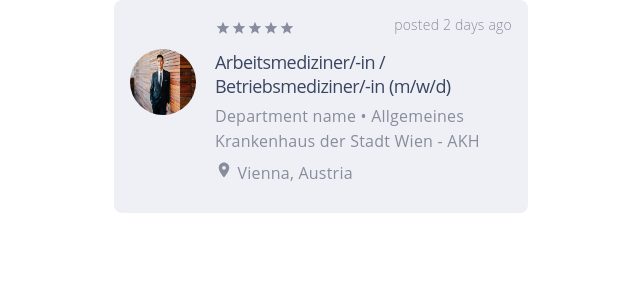
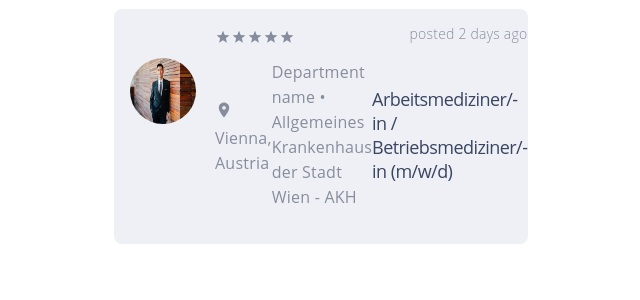
Before and after one commit to l-Bohdan-l/aleannlab_test, a React (Create React App) app: page / in a window 1280 px wide. Shown: the top 300 px of the page, without its empty margins (319-959 px from the left). Built offline with nearby package versions, Linux system fonts and the light colour scheme.

Commit message:
styles jobboard

```diff
--- a/src/App.css
+++ /dev/null
@@ -1,38 +0,0 @@
-.App {
-  text-align: center;
-}
-
-.App-logo {
-  height: 40vmin;
-  pointer-events: none;
-}
-
-@media (prefers-reduced-motion: no-preference) {
-  .App-logo {
-    animation: App-logo-spin infinite 20s linear;
-  }
-}
-
-.App-header {
-  background-color: #282c34;
-  min-height: 100vh;
-  display: flex;
-  flex-direction: column;
-  align-items: center;
-  justify-content: center;
-  font-size: calc(10px + 2vmin);
-  color: white;
-}
-
-.App-link {
-  color: #61dafb;
-}
-
-@keyframes App-logo-spin {
-  from {
-    transform: rotate(0deg);
-  }
-  to {
-    transform: rotate(360deg);
-  }
-}
--- a/src/App.js
+++ b/src/App.js
@@ -1,14 +1,14 @@
-import './App.css';
+import { AppWrapper } from './App.styled';
 import { JobBoard } from './components/JobBoard/JobBoard';
 import {Container} from './components/Container/Container';
 
 function App() {
   return (
-    <div>
+    <AppWrapper>
       <Container>
         <JobBoard />
       </Container>
-    </div>
+    </AppWrapper>
   );
 }
 
--- /dev/null
+++ b/src/App.styled.js
@@ -0,0 +1,7 @@
+import styled from 'styled-components';
+
+export const AppWrapper = styled.div`
+@media screen and (min-width: 1920px) {
+    background-color: #F5F5F5
+}
+`;
--- a/src/components/Container/Container.styled.js
+++ b/src/components/Container/Container.styled.js
@@ -4,21 +4,18 @@ export const Div = styled.div`
   margin-left: auto;
   margin-right: auto;
   /* width: 100%; */
-  padding-left: 9px;
-  padding-right: 9px;
+  padding-left: 7px;
+  padding-right: 7px;
+  padding-top: 9px;
+  padding-bottom: 9px;
 
   @media screen and (min-width: 414px) {
     width: 414px;
   }
 
-  /* @media screen and (min-width: 768px) {
-    width: 728px;
-    padding-left: 20px;
-    padding-right: 20px;
+  @media screen and (min-width: 1920px) {
+    width: 1920px;
+    padding-top: 28px;
+    padding-bottom: 28px;
   }
-  @media screen and (min-width: 1360px) {
-    width: 1304px;
-    padding-left: 28px;
-    padding-right: 28px;
-  } */
 `;
--- a/src/components/JobBoard/JobBoard.jsx
+++ b/src/components/JobBoard/JobBoard.jsx
@@ -1,7 +1,7 @@
 import {MdLocationOn} from 'react-icons/md';
 import {RiStarSFill} from 'react-icons/ri';
 import img from '../../img/person1.jpg';
-import {JobBoardItem, JobBoardImg, JobBoardPostedTime, JobBoardStars, JobBoardStarsWrapper, JobBoardTitle, JobBoardSubtitle, JobBoardLocation} from './JobBoard.styled';
+import {JobBoardItem, JobBoardImg, JobBoardPostedTime, JobBoardStars, JobBoardStarsWrapper, JobBoardTitle, JobBoardSubtitle, JobBoardLocation, JobWrapper} from './JobBoard.styled';
 
 export function JobBoard() {
     return (
@@ -20,11 +20,13 @@ export function JobBoard() {
                             </JobBoardStars>
                             <JobBoardPostedTime>posted 2 days ago</JobBoardPostedTime>
                         </JobBoardStarsWrapper>
+                        <JobWrapper>
                         <JobBoardTitle>Arbeitsmediziner/-in / <br/> Betriebsmediziner/-in (m/w/d)</JobBoardTitle>
                         <JobBoardSubtitle>
                             Department name • Allgemeines Krankenhaus der Stadt Wien - AKH
                         </JobBoardSubtitle>
                         <JobBoardLocation><MdLocationOn size={18}/> Vienna, Austria</JobBoardLocation>
+                        </JobWrapper>
                     </div>
                 </JobBoardItem>
             </ul>
--- a/src/components/JobBoard/JobBoard.styled.js
+++ b/src/components/JobBoard/JobBoard.styled.js
@@ -5,11 +5,6 @@ export const JobBoardItem = styled.li`
     height: auto;
     max-height: none;
 
-@media screen and (min-width:414px) {
-    max-width: 396px;
-    max-height: 206px;
-
-}
     background: #EFF0F5;
     border-radius: 8px;
     margin: 0 auto;
@@ -21,20 +16,44 @@ export const JobBoardItem = styled.li`
     justify-content: space-between;
     align-items: start;
 
+    @media screen and (min-width:414px) {
+        max-width: 396px;
+        max-height: 206px;
+
+    }
+
+    @media screen and (min-width:1920px) {
+        max-width: 1400px;
+        height: 164px;
+        background: #FFFFFF;
+        box-shadow: 2px 1px 7px rgba(0, 0, 0, 0.08), 0px 2px 1px -1px rgba(0, 0, 0, 0.04), 0px 1px 3px rgba(0, 0, 0, 0.12);
+        padding-bottom: 24px;
+        padding-left: 16px;
+        padding-right: 16px;
+        padding-top: 24px;
+
+    }
 `;
 
 export const JobBoardImg = styled.img`
     width: 40px;
     height: 40px;
     margin-right: 10px;
+    border-radius: 50%;
 
 @media screen and (min-width: 414px) {
         width: 66px;
         height: 66px;
         margin-right: 19px;
   }
-    border-radius: 50%;
     margin-top: 32px;
+
+    @media screen and (min-width: 1920px) {
+        width: 85px;
+        height: 85px;
+        margin-top: 24px;
+
+    }
 `;
 
 export const JobBoardPostedTime = styled.div`
@@ -67,6 +86,14 @@ export const JobBoardTitle = styled.h2`
     letter-spacing: -0.5625px;
     color: #3A4562;
     margin-bottom: 5px;
+
+    @media screen and (min-width: 1920px) {
+        font-weight: 700;
+        font-size: 20px;
+        line-height: 1.25;
+        letter-spacing: -0.625px;
+        margin-bottom: 8px;
+    }
 `;
 
 export const JobBoardSubtitle = styled.p`
@@ -76,6 +103,10 @@ export const JobBoardSubtitle = styled.p`
     letter-spacing: 0.23619px;
     color: #878D9D;
     margin-bottom: 7px;
+
+    @media screen and (min-width: 1920px) {
+        margin-bottom: 8px;
+    }
 `;
 
 export const JobBoardLocation = styled.p`
@@ -84,3 +115,10 @@ export const JobBoardLocation = styled.p`
     letter-spacing: 0.23619px;
     color: #878D9D;
 `;
+
+export const JobWrapper = styled.div`
+    display: flex;
+    flex-direction: row-reverse;
+    justify-content: center;
+    align-items: center;
+`;
```
